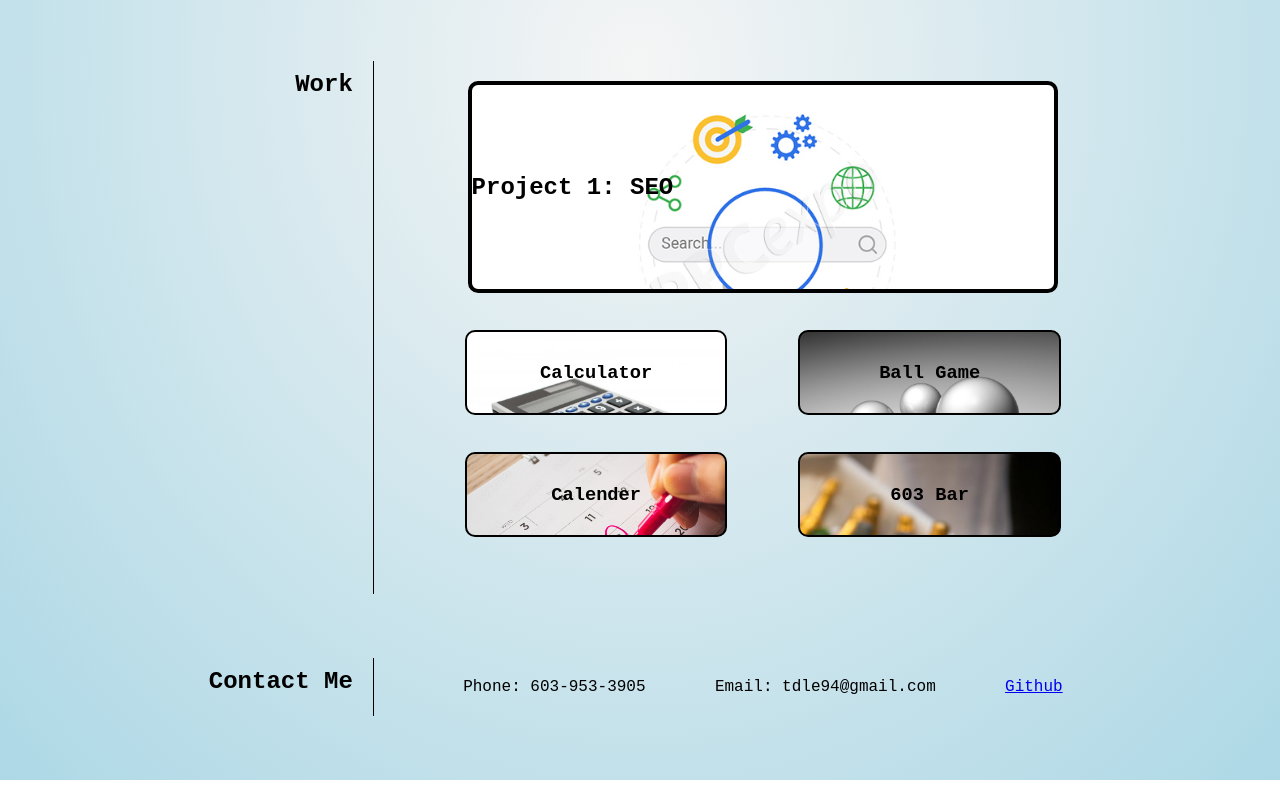
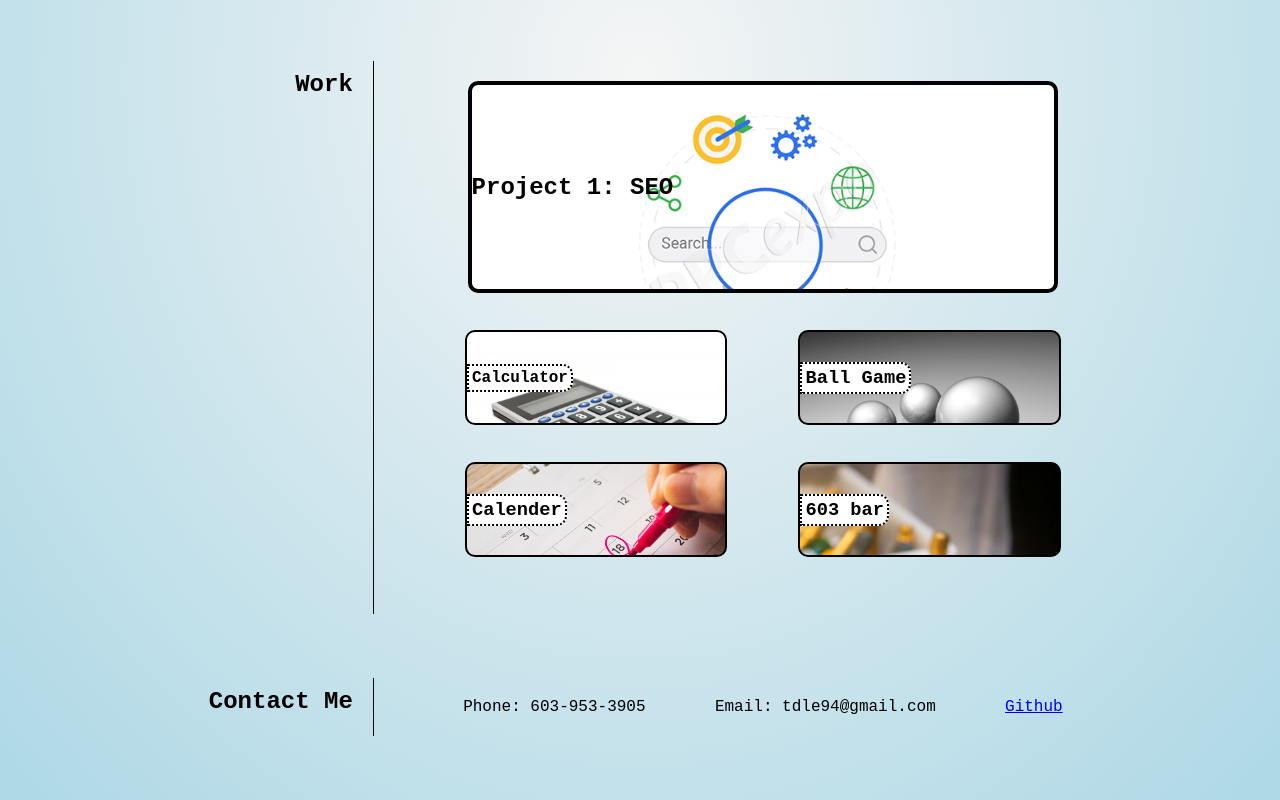
Before and after one commit to TimL94/Timothy-Lee-Portfolio, a plain HTML site: page index.html in a window 1280 px wide. Shown: the part 648-1448 px from the top of the page. Drawn offline with Linux system fonts and the light colour scheme.

Commit message:
added easier to read tags to each of the smaller boxes

```diff
--- a/assets/style.css
+++ b/assets/style.css
@@ -51,6 +51,7 @@ header nav ul li{
 /* main flex boxes to hold the page elements */
 .main-container {
     display: flex;
+    flex-wrap: wrap;
     flex-direction: column;
     align-items: center;
 }
@@ -58,6 +59,7 @@ header nav ul li{
 .container-2 {
     width: 80%;
     display: flex;
+    flex-wrap: wrap;
     justify-content: center;
     margin-bottom: 5%;
 }
@@ -114,6 +116,10 @@ header nav ul li{
 
 
 .small-container {
+    display: flex;
+    justify-content: flex-start;
+    align-items: center;
+    flex-wrap: wrap;
     width: 35%;
     border: 2px solid black;
     margin-bottom: 5%;
@@ -122,6 +128,15 @@ header nav ul li{
     text-align: center;
     font-weight: bolder;
     background-image: url(./images/banner.jpg);
+}
+
+.text-container{
+    width: auto;
+    border: 2px dotted black;
+    border-radius: 0 10px 10px 0;
+    padding: 3px 3px;
+    background-color: white;
+
 }
 /*  */
 
--- a/index.html
+++ b/index.html
@@ -69,16 +69,24 @@
                         </a>
                      </div>
                      <div class="small-container" id="calculator">
-                        <h3>Calculator</h3>
+                        <div class="text-container">
+                         Calculator
+                        </div>
                      </div>
                      <div class="small-container" id="Ball">
-                         <h3>Ball Game</h3>
+                        <div class="text-container">
+                            <h3>Ball Game</h3>
+                        </div>
                      </div>
                      <div class="small-container" id="calender">
-                        <h3>Calender</h3>
+                        <div class="text-container">
+                            <h3>Calender</h3>
+                        </div>
                      </div>
                      <div class="small-container" id="bar">
-                        <h3>603 Bar</h3>
+                        <div class="text-container">
+                            <h3>603 bar</h3>
+                        </div>
                      </div>
 
                  </div>
```
